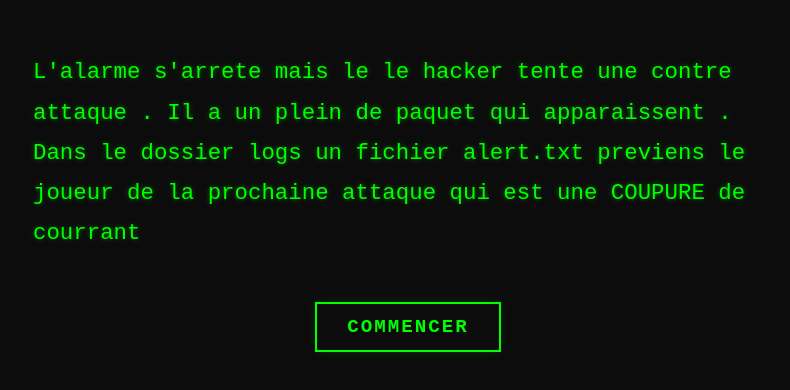
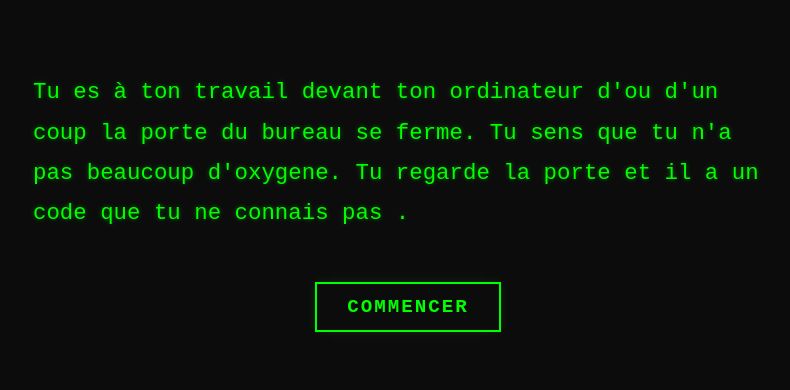
Before and after one commit to Tatiana-Juin/terminal-emulator-game, a React (Vite) app: page / in a window 1280 px wide. Shown: the part 198-588 px from the top of the page, without its empty margins (232-1022 px from the left). Built offline with nearby package versions, Linux system fonts and the light colour scheme.

Commit message:
J'i modifier un script dansle niveau 4 on j'avais fait l'erreur

```diff
--- a/src/components/Terminal.jsx
+++ b/src/components/Terminal.jsx
@@ -27,7 +27,7 @@ export default function Terminal() {
   const [codeError,setCodeError] = useState(false)
 
   // useState pour savoir a quel niveau on est c'est la position dans le tableau
-  const [currentLevelIndex,setCurrentLevelIndex] = useState(2)
+  const [currentLevelIndex,setCurrentLevelIndex] = useState(0)
   const currentLevel = levels[currentLevelIndex];
   // pour le chemin
   const [filesystem,setFilesystem] = useState(currentLevel.filesystem);
--- a/src/levels/index.js
+++ b/src/levels/index.js
@@ -1,4 +1,5 @@
 import { level1 } from "./level1";
 import { level2 } from "./level2";
 import { level3 } from "./level3";
-export const levels = [level1,level2,level3];
+import { level4 } from "./level4";
+export const levels = [level1,level2,level3,level4];
--- a/src/levels/level4.js
+++ b/src/levels/level4.js
@@ -10,7 +10,7 @@ export const filesystemLevel4={
                 bureau:{
                     type:"dir",
                     children:{
-                        "note.txt":{type:"dir",content:"La clé a été archivée hier, mais je ne sais plus dans quel sous-dossier..."}
+                        "note.txt":{type:"file",content:"La clé a été archivée hier, mais je ne sais plus dans quel sous-dossier..."}
                     }
                 },
                 archives:{
@@ -71,6 +71,6 @@ export const level4={
     filesystem:filesystemLevel4,
     introText:level4Intro,
     objectiveIntro:level4Objective,
-    useCodeInput:true,
+    useCodeInput:false,
     course:course4
 }
```
